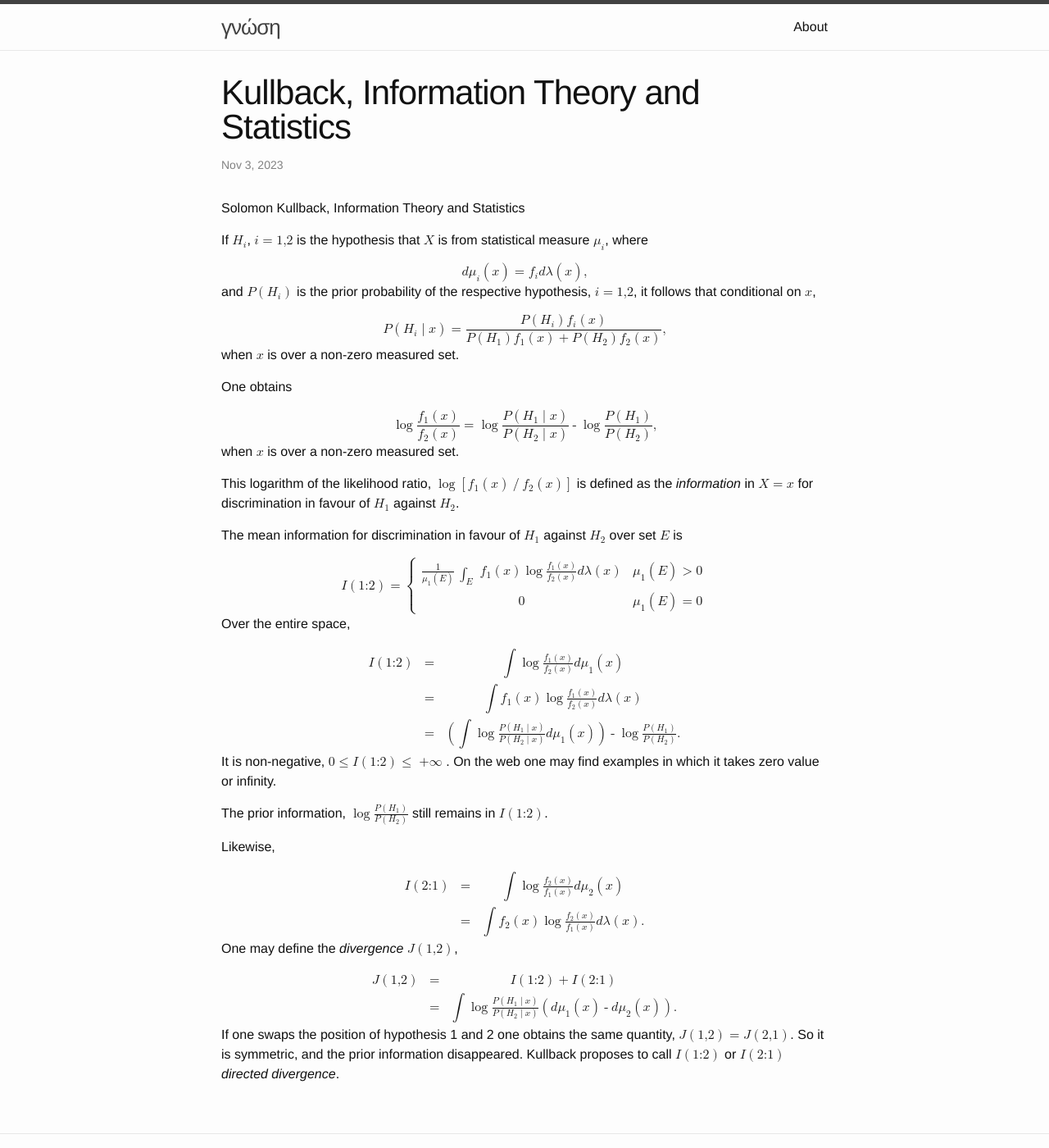
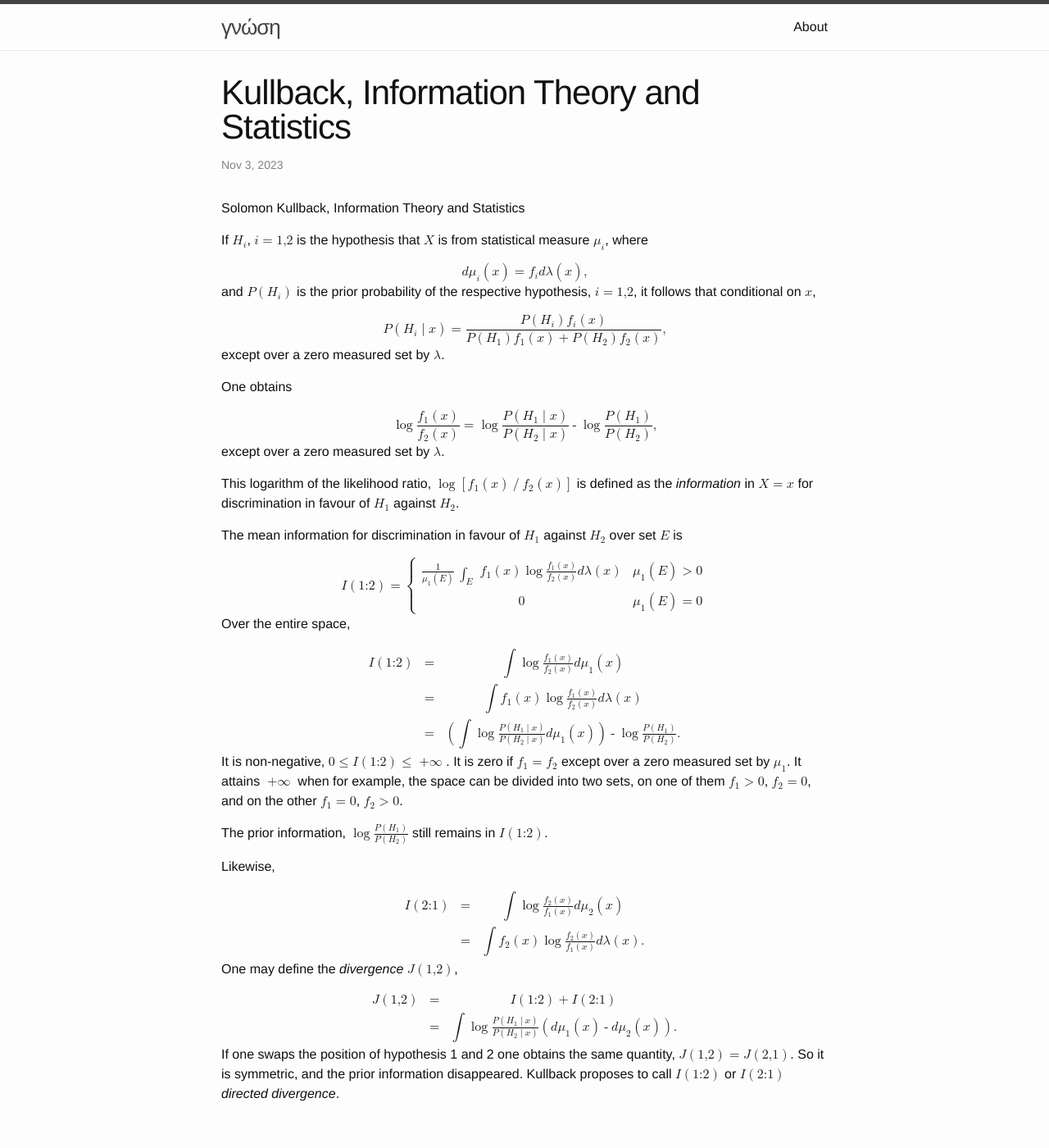
Before and after one commit to jli05/jli05.github.io, a Jekyll site: the page built from _posts/2023-11-03-Kullback-Book.md, in a window 1280 px wide and 1400 px high. Shown: the whole window at 82% size. Built offline with Jekyll 4.4.1, drawn with Linux system fonts in a browser that asks for light colours.

Commit message:
add how bounds are attained

```diff
--- a/_posts/2023-11-03-Kullback-Book.md
+++ b/_posts/2023-11-03-Kullback-Book.md
@@ -26,7 +26,7 @@ and <math><mi>P</mi><mo>(</mo><msub><mi>H</mi><mi>i</mi></msub><mo>)</mo></math>
 <mtext>,</mtext>
 </math>
 
-when <math><mi>x</mi></math> is over a non-zero measured set.
+except over a zero measured set by <math><mi>λ</mi></math>.
 
 One obtains
 
@@ -38,7 +38,7 @@ One obtains
 <mtext>,</mtext>
 </math>
 
-when <math><mi>x</mi></math> is over a non-zero measured set.
+except over a zero measured set by <math><mi>λ</mi></math>.
 
 This logarithm of the likelihood ratio, <math><mo>log</mo><mrow><mo>[</mo><msub><mi>f</mi><mi>1</mi></msub><mo>(</mo><mi>x</mi><mo>)</mo><mo>/</mo><msub><mi>f</mi><mi>2</mi></msub><mo>(</mo><mi>x</mi><mo>)</mo><mo>]</mo></mrow></math> is defined as the *information* in <math><mi>X</mi><mo>=</mo><mi>x</mi></math> for discrimination in favour of <math><msub><mi>H</mi><mi>1</mi></msub></math> against <math><msub><mi>H</mi><mi>2</mi></msub></math>.
 
@@ -124,7 +124,7 @@ Over the entire space,
 </mtable>
 </math>
 
-It is non-negative, <math><mn>0</mn><mo>&le;</mo><mi>I</mi><mo>(</mo><mn>1:2</mn><mo>)</mo><mo>&le;</mo><mo>+&infin;</mo></math>. On the web one may find examples in which it takes zero value or infinity.
+It is non-negative, <math><mn>0</mn><mo>&le;</mo><mi>I</mi><mo>(</mo><mn>1:2</mn><mo>)</mo><mo>&le;</mo><mo>+&infin;</mo></math>. It is zero if <math><msub><mi>f</mi><mi>1</mi></msub><mo>=</mo><msub><mi>f</mi><mi>2</mi></msub></math> except over a zero measured set by <math><msub><mi>μ</mi><mi>1</mi></msub></math>. It attains <math><mo>+&infin;</mo></math> when for example, the space can be divided into two sets, on one of them <math><msub><mi>f</mi><mi>1</mi></msub><mo>&gt;</mo><mn>0</mn></math>, <math><msub><mi>f</mi><mi>2</mi></msub><mo>=</mo><mn>0</mn></math>, and on the other <math><msub><mi>f</mi><mi>1</mi></msub><mo>=</mo><mn>0</mn></math>, <math><msub><mi>f</mi><mi>2</mi></msub><mo>&gt;</mo><mn>0</mn></math>.
 
 The prior information, <math><mo>log</mo><mfrac><mrow><mi>P</mi><mo>(</mo><msub><mi>H</mi><mi>1</mi></msub><mo>)</mo></mrow><mrow><mi>P</mi><mo>(</mo><msub><mi>H</mi><mi>2</mi></msub><mo>)</mo></mrow></mfrac></math> still remains in <math><mi>I</mi><mo>(</mo><mn>1:2</mn><mo>)</mo></math>.
 
```
